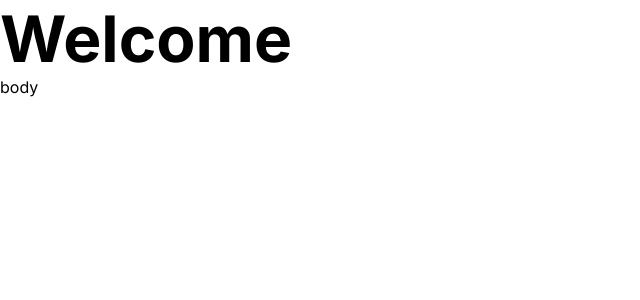
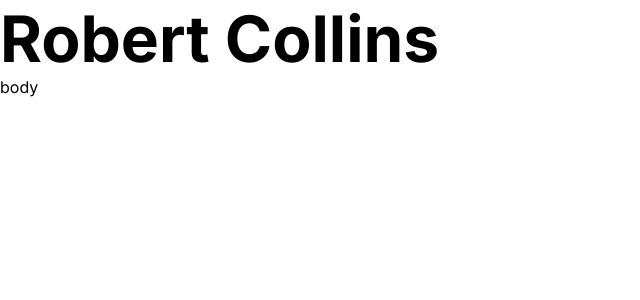
Before and after one commit to robkebab/robkebab.com, a Next.js app: page / in a window 1280 px wide. Shown: the top 300 px of the page, without its empty margins (0-640 px from the left). Built offline with nearby package versions, Linux system fonts and the light colour scheme.

Commit message:
Subheading

```diff
--- a/app/header/Header.module.scss
+++ b/app/header/Header.module.scss
@@ -1,8 +1,8 @@
 @use "../styles/utils.scss" as *;
 
 .headingOne {
+  @include bold;
   font-size: 2rem;
-  font-weight: 700;
 
   @include desktop {
     font-size: 4rem;
@@ -10,8 +10,8 @@
 }
 
 .headingTwo {
+  @include bold;
   font-size: 1.5rem;
-  font-weight: 700;
 
   @include desktop {
     font-size: 2rem;
--- a/app/hero/Hero.tsx
+++ b/app/hero/Hero.tsx
@@ -1,3 +1,10 @@
+import { Header } from "../header/Header";
+import { defaults } from "./defaults";
+
 export const Hero = () => {
-  return <div>Hero</div>;
+  return (
+    <div>
+      <Header text={defaults.title} variant="h1" />
+    </div>
+  );
 };
--- /dev/null
+++ b/app/hero/defaults.tsx
@@ -0,0 +1,3 @@
+export const defaults = {
+  title: "Robert Collins",
+};
--- a/app/page.tsx
+++ b/app/page.tsx
@@ -1,13 +1,9 @@
-import { Header } from "./header/Header";
-import Image from "next/image";
-import styles from "./page.module.scss";
+import { Hero } from "./hero/Hero";
 
 export default function Home() {
   return (
     <main>
-      <div>
-        <Header text="Welcome" variant="h1" />
-      </div>
+      <Hero />
       <div>body</div>
     </main>
   );
--- a/app/styles/utils.scss
+++ b/app/styles/utils.scss
@@ -1,10 +1,8 @@
+$desktop-width: 1024px;
 $pad-width: 768px;
-$desktop-width: 1024px;
 
-@mixin pad {
-  @media screen and (min-width: #{$tablet-width}) {
-    @content;
-  }
+@mixin bold {
+  font-weight: 700;
 }
 
 @mixin desktop {
@@ -12,3 +10,9 @@ $desktop-width: 1024px;
     @content;
   }
 }
+
+@mixin pad {
+  @media screen and (min-width: #{$tablet-width}) {
+    @content;
+  }
+}
--- /dev/null
+++ b/app/subheading/Subheading.tsx
@@ -0,0 +1,3 @@
+export const Subheading = ({ text }: { readonly text: string }) => {
+  return <p>{text}</p>;
+};
```
Also changed, not shown: app/subheading/Subheading.module.scss (added, +9 -0 lines).
